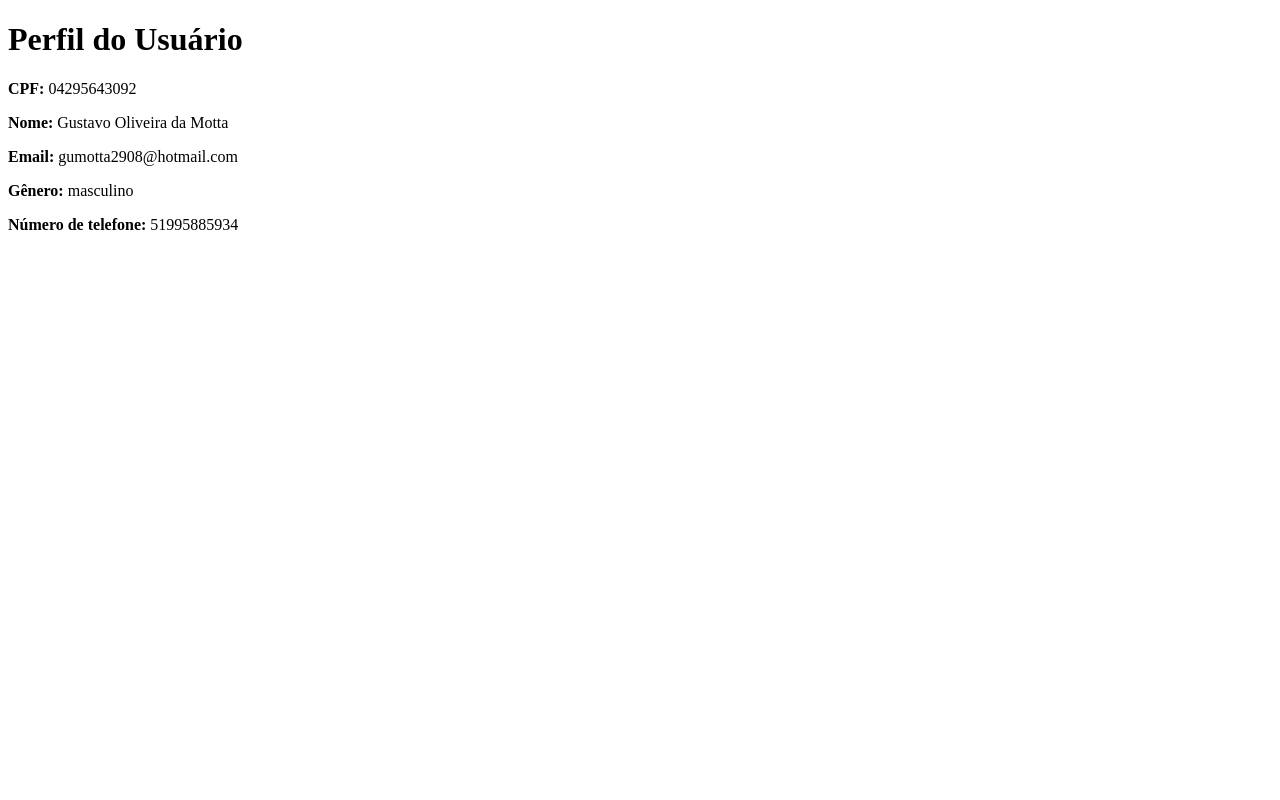
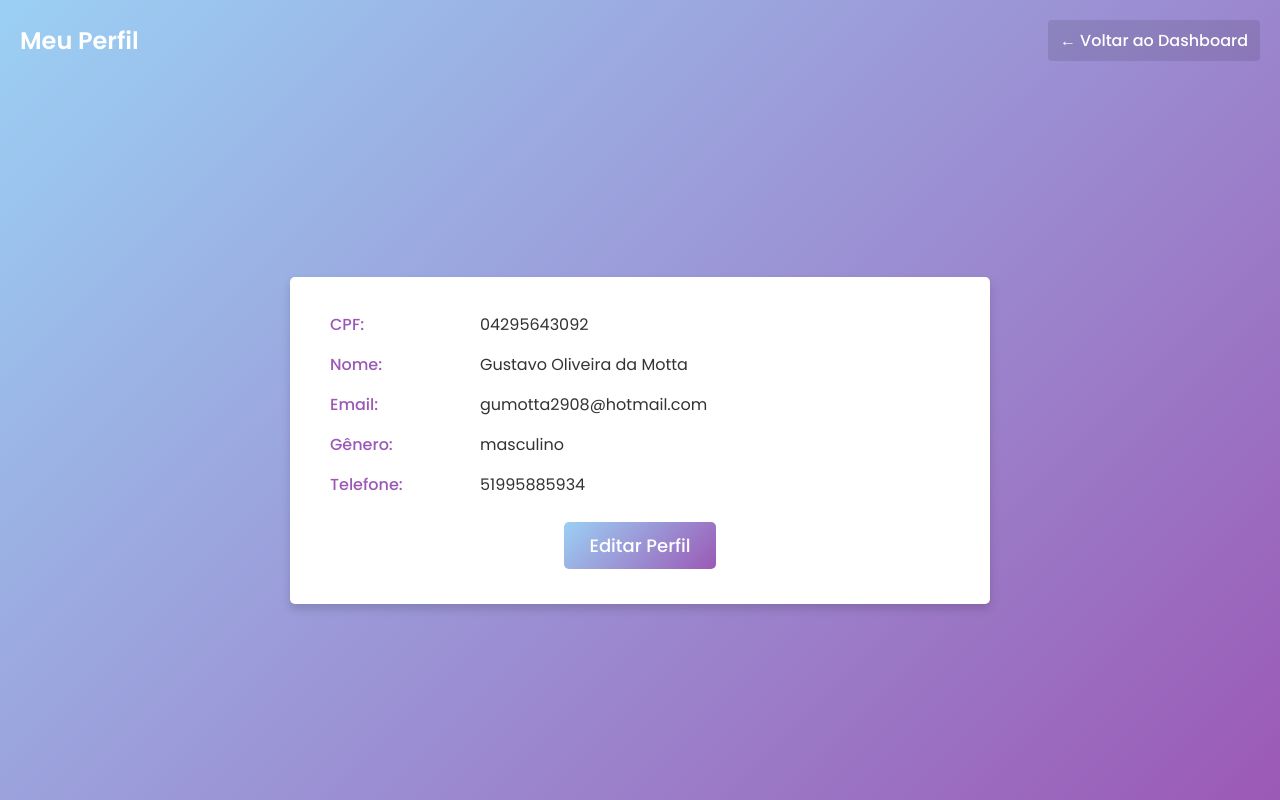
Before and after one commit to gusstavomotta/SistemaEspecialista, a Django app: template SistemaEspecialista/EscalaPoms/templates/EscalaPoms/perfil.html in a window 1280 px wide. Run offline with Django 5.2, Linux system fonts and the light colour scheme; the template is opened without the code that fills it: values that come from a table or form of the project are taken from there, others are empty; data comes from the database, SQL or seed files in the repository; both versions use the stored data as it was after the commit.

Commit message:
Adicionado estilo na tela de perfil

```diff
--- /dev/null
+++ b/SistemaEspecialista/EscalaPoms/static/css/perfil.css
@@ -0,0 +1,120 @@
+/* perfil.css */
+
+/* Import Google Fonts - Poppins */
+@import url('https://fonts.googleapis.com/css2?family=Poppins:wght@200;300;400;500;600;700&display=swap');
+
+* {
+  margin: 0;
+  padding: 0;
+  box-sizing: border-box;
+  font-family: 'Poppins', sans-serif;
+}
+
+/* Body ocupa toda a altura e dispõem header + main em coluna */
+body {
+  min-height: 100vh;
+  display: flex;
+  flex-direction: column;
+  background: linear-gradient(135deg, var(--secondary-color), var(--highlight-color));
+}
+
+/* Header full-width, título à esquerda, botão à direita */
+.header {
+  width: 100%;
+  display: flex;
+  justify-content: space-between;
+  align-items: center;
+  padding: 20px;
+}
+
+/* Título “Meu Perfil” */
+.header h1 {
+  font-size: 24px;
+  font-weight: 600;
+  color: var(--tertiary-color);
+}
+
+/* Botão de voltar */
+.btn-back {
+  text-decoration: none;
+  color: var(--tertiary-color);
+  font-weight: 500;
+  font-size: 16px;
+  padding: 8px 12px;
+  border-radius: 4px;
+  background: rgba(0,0,0,0.1);
+  transition: background 0.3s, color 0.3s;
+}
+.btn-back:hover {
+  background: rgba(0,0,0,0.2);
+  color: var(--highlight-color);
+}
+
+/* Main fica centralizado no espaço restante */
+.profile-container {
+  flex: 1;
+  display: flex;
+  justify-content: center;
+  align-items: center;
+  padding: 20px;
+}
+
+/* Card de informações */
+.profile-card {
+  background-color: var(--tertiary-color);
+  padding: 35px 40px;
+  border-radius: 5px;
+  box-shadow: 0 5px 10px rgba(0, 0, 0, 0.15);
+  width: 100%;
+  max-width: 700px;
+}
+
+/* Campos de dados */
+.profile-field {
+  display: flex;
+  margin-bottom: 15px;
+}
+.profile-field .label {
+  flex: 0 0 150px;
+  font-weight: 500;
+  color: var(--highlight-color);
+}
+.profile-field .value {
+  flex: 1;
+  color: #333;
+}
+
+/* Botão de ação dentro do card */
+.profile-actions {
+  margin-top: 25px;
+  text-align: center;
+}
+.profile-actions .btn {
+  display: inline-block;
+  padding: 10px 25px;
+  background: linear-gradient(135deg, var(--secondary-color), var(--highlight-color));
+  color: var(--tertiary-color);
+  text-decoration: none;
+  border: none;
+  border-radius: 5px;
+  font-size: 18px;
+  font-weight: 500;
+  cursor: pointer;
+  transition: background 0.3s ease;
+}
+.profile-actions .btn:hover {
+  background: linear-gradient(-135deg, var(--secondary-color), var(--highlight-color));
+}
+
+/* Responsividade */
+@media (max-width: 600px) {
+  .profile-card {
+    padding: 20px;
+  }
+  .profile-field {
+    flex-direction: column;
+  }
+  .profile-field .label {
+    margin-bottom: 5px;
+  }
+}
--- a/SistemaEspecialista/EscalaPoms/templates/EscalaPoms/dashboard.html
+++ b/SistemaEspecialista/EscalaPoms/templates/EscalaPoms/dashboard.html
@@ -1,3 +1,5 @@
+{% load static %}
+
 <!DOCTYPE html>
 <html lang="pt">
 <head>
@@ -6,5 +8,8 @@
 </head>
 <body>
   <h1>Você está na tela do Dashboard</h1>
+  <a href="{% url 'perfil' %}" class="btn-back">Perfil</a>
+  <a href="{% url 'escala' %}" class="btn-back">Escala</a>
+  <a href="{% url 'relatorio' %}" class="btn-back">Relatório</a>
 </body>
 </html>
--- a/SistemaEspecialista/EscalaPoms/templates/EscalaPoms/perfil.html
+++ b/SistemaEspecialista/EscalaPoms/templates/EscalaPoms/perfil.html
@@ -1,26 +1,55 @@
+{% load static %}
 <!DOCTYPE html>
 <html lang="pt">
 <head>
-    <meta charset="UTF-8">
-    <title>Perfil do Usuário</title>
+  <meta charset="UTF-8">
+  <meta name="viewport" content="width=device-width, initial-scale=1.0">
+  <title>Meu Perfil</title>
+  <!-- Cores globais -->
+  <link rel="stylesheet" href="{% static 'css/colors.css' %}">
+  <!-- Estilos da página de perfil -->
+  <link rel="stylesheet" href="{% static 'css/perfil.css' %}">
 </head>
 <body>
-    <h1>Perfil do Usuário</h1>
+  <header class="header">
+    <h1>Meu Perfil</h1>
+    <a href="{% url 'dashboard' %}" class="btn-back">← Voltar ao Dashboard</a>
+  </header>
 
-    <p><strong>CPF:</strong> {{ usuario.cpf }}</p>
-    <p><strong>Nome:</strong> {{ usuario.nome }}</p>
-    <p><strong>Email:</strong> {{ usuario.email }}</p>
-    <p><strong>Gênero:</strong> {{ usuario.genero }}</p>
-    <p><strong>Número de telefone:</strong> {{ usuario.num_telefone }}</p>
+  <main class="profile-container">
+    <div class="profile-card">
+      <div class="profile-field">
+        <span class="label">CPF:</span>
+        <span class="value">{{ usuario.cpf }}</span>
+      </div>
+      <div class="profile-field">
+        <span class="label">Nome:</span>
+        <span class="value">{{ usuario.nome }}</span>
+      </div>
+      <div class="profile-field">
+        <span class="label">Email:</span>
+        <span class="value">{{ usuario.email }}</span>
+      </div>
+      <div class="profile-field">
+        <span class="label">Gênero:</span>
+        <span class="value">{{ usuario.genero }}</span>
+      </div>
+      <div class="profile-field">
+        <span class="label">Telefone:</span>
+        <span class="value">{{ usuario.num_telefone }}</span>
+      </div>
 
-    <!--
-        Se o usuário for um Aluno, ele terá um treinador associado.
-         É possível exibir essa informação condicionalmente.
-    -->
-    {% if usuario.treinador %}
-        <p><strong>Treinador:</strong> {{ usuario.treinador.nome }}</p>
-    {% endif %}
+      {% if usuario.treinador %}
+      <div class="profile-field">
+        <span class="label">Treinador:</span>
+        <span class="value">{{ usuario.treinador.nome }}</span>
+      </div>
+      {% endif %}
 
-    <!-- Você pode adicionar mais informações ou links para editar o perfil -->
+      <div class="profile-actions">
+        <a href="/perfil/editar/" class="btn">Editar Perfil</a>
+      </div>
+    </div>
+  </main>
 </body>
 </html>
```
Also changed, not shown: SistemaEspecialista/db.sqlite3.
